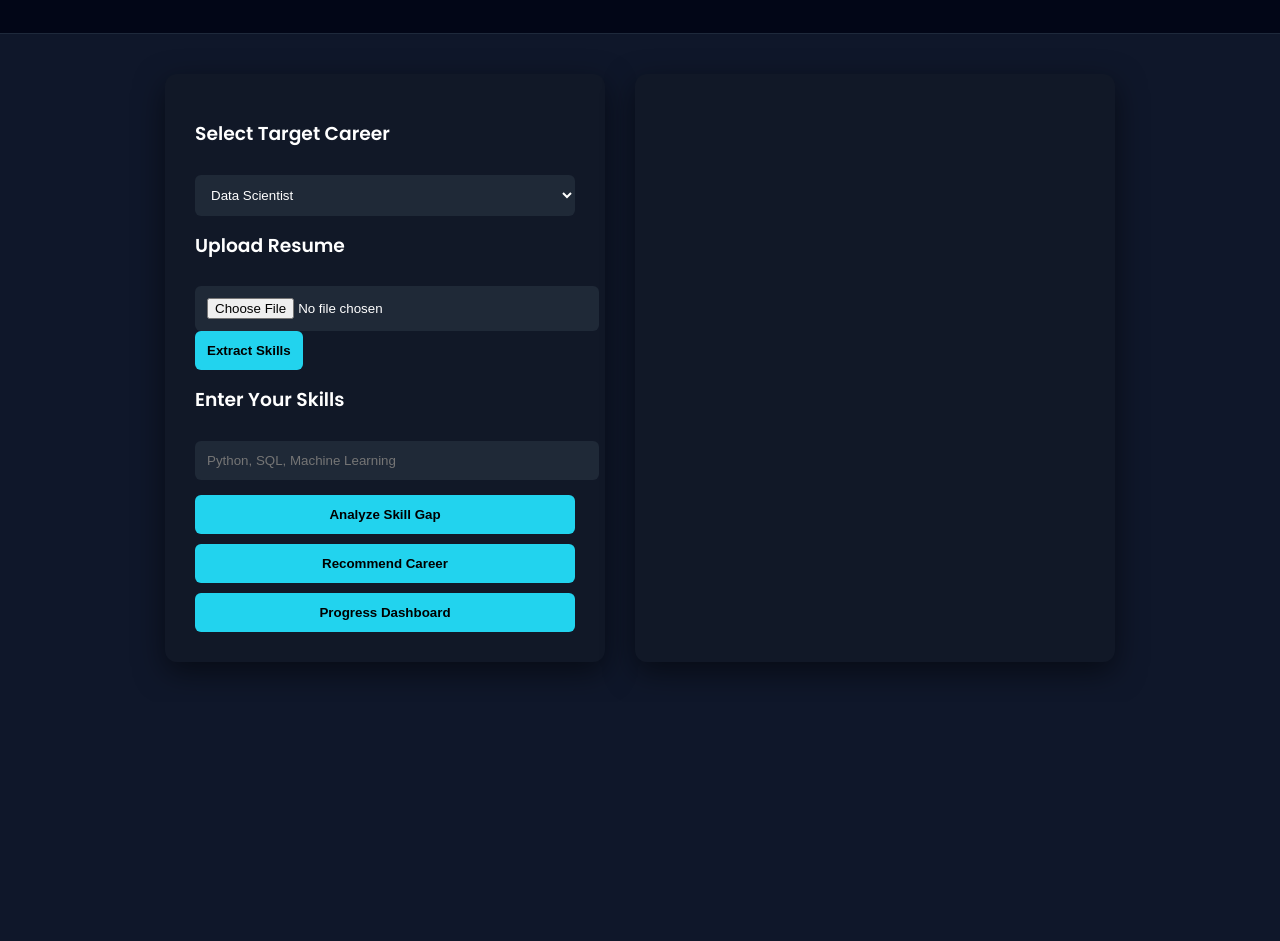
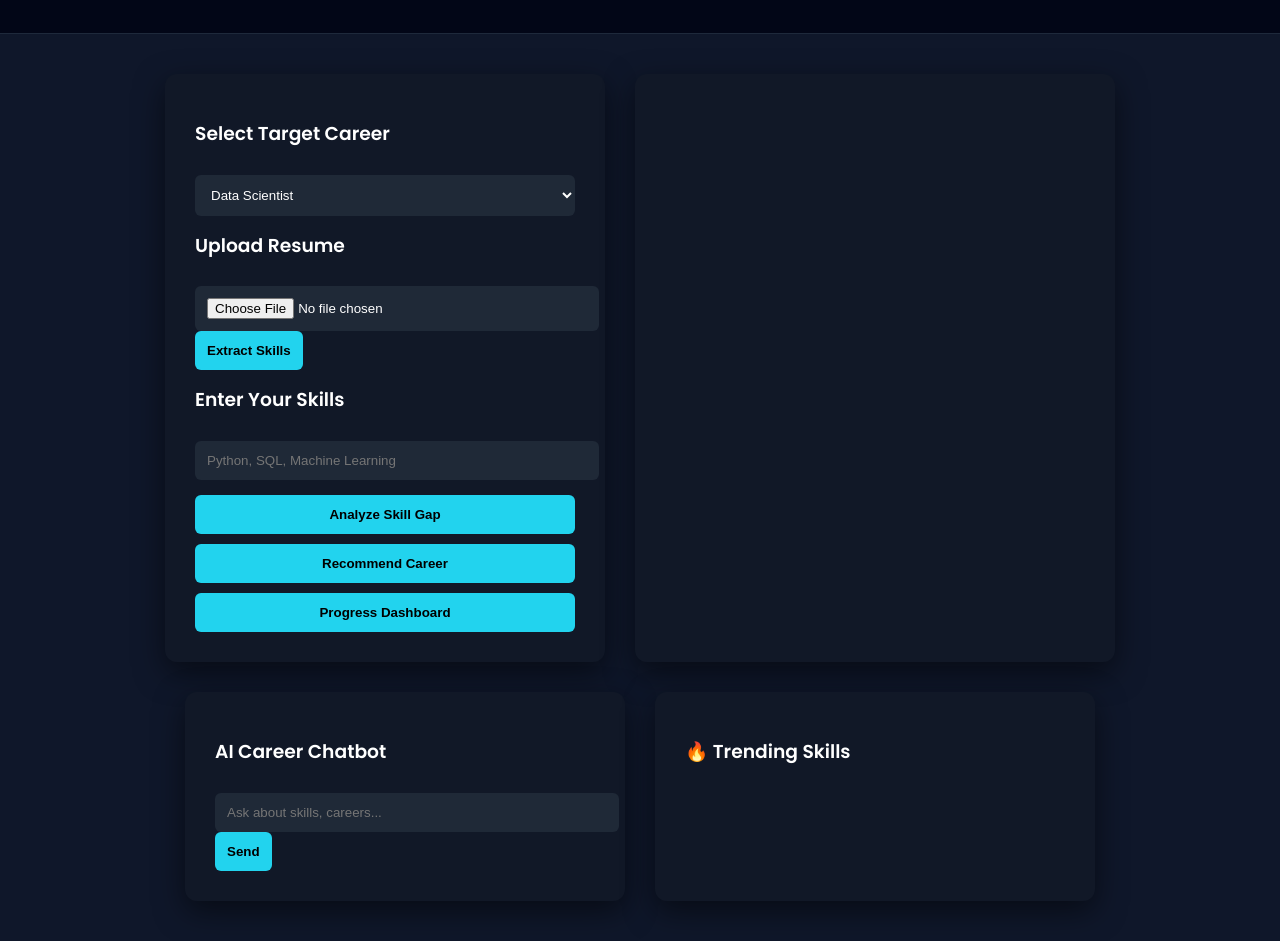
Before and after one commit to VIBHA512/SkillBridge-AI, a plain HTML site: page index.html in a window 1280 px wide. Shown: the part 99-1040 px from the top of the page. Before the commit the page ends 801 px from the top, so only its background shows below. Drawn offline with nearby package versions, Linux system fonts and the light colour scheme; a script that the page names is missing.

Commit message:
Update index.html

```diff
--- a/index.html
+++ b/index.html
@@ -4,8 +4,14 @@
   <link href="https://fonts.googleapis.com/css2?family=Poppins:wght@300;400;600&display=swap" rel="stylesheet">
   <title>SkillBridge AI</title>
   <link rel="stylesheet" href="style.css">
+
+  <!-- Tesseract -->
   <script src="https://cdn.jsdelivr.net/npm/tesseract.js@5/dist/tesseract.min.js"></script>
+
+  <!-- Chart.js -->
+  <script src="https://cdn.jsdelivr.net/npm/chart.js"></script>
 </head>
+
 <body>
 
 <div class="navbar">
@@ -15,10 +21,10 @@
 
 <div class="container">
 
+  <!-- MAIN CARD -->
   <div class="card">
 
     <h3>Select Target Career</h3>
-
     <select id="career">
       <option>Data Scientist</option>
       <option>Web Developer</option>
@@ -27,35 +33,46 @@
     </select>
 
     <h3>Upload Resume</h3>
-
     <input type="file" id="resumeUpload" accept="image/*">
     <button onclick="extractSkills()">Extract Skills</button>
 
     <h3>Enter Your Skills</h3>
-
     <input id="skills" placeholder="Python, SQL, Machine Learning">
 
     <div class="btn-group">
-
       <button onclick="analyze()">Analyze Skill Gap</button>
-
       <button onclick="recommendCareer()">Recommend Career</button>
-
       <button onclick="showDashboard()">Progress Dashboard</button>
-
     </div>
 
   </div>
 
+  <!-- OUTPUT -->
   <div id="output" class="card result-card"></div>
+
+  <!-- 🔥 CHATBOT -->
+  <div class="card">
+    <h3>AI Career Chatbot</h3>
+
+    <div id="chatbox" class="chatbox"></div>
+
+    <input id="chatInput" placeholder="Ask about skills, careers..." />
+    <button onclick="sendMessage()">Send</button>
+  </div>
+
+  <!-- 📈 TRENDING SKILLS -->
+  <div class="card">
+    <h3>🔥 Trending Skills</h3>
+    <ul id="trending"></ul>
+  </div>
 
 </div>
 
+<!-- Scripts -->
 <script src="data.js"></script>
 <script src="ai.js"></script>
 <script src="script.js"></script>
 <script src="dashboard.js"></script>
-<script src="https://cdn.jsdelivr.net/npm/chart.js"></script>
 
 </body>
 </html>
```
Lines whose indentation alone changed are shown as unchanged.
